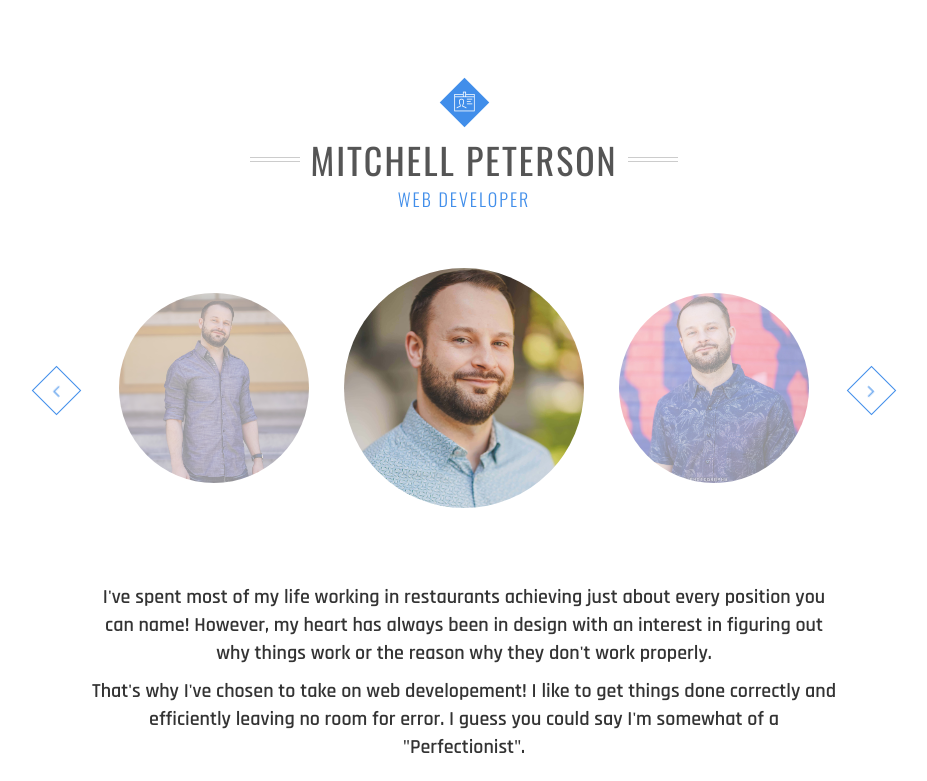
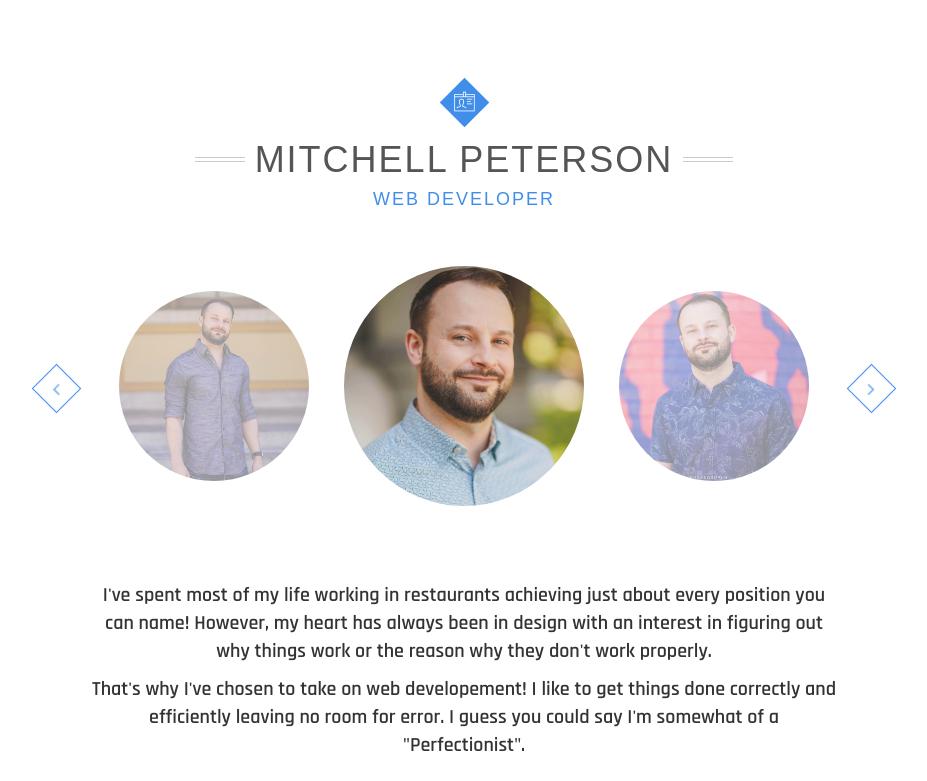
Before and after one commit to mitchellnevinpeterson/myPortfolio, a plain HTML site: page index.html in a window 1280 px wide. Shown: the part 801-1582 px from the top of the page, without its empty margins (176-1103 px from the left). Drawn offline with nearby package versions, Linux system fonts and the light colour scheme; some packages are replaced by stand-ins of ours; a script that the page names is missing; a web font is replaced by a local one.

Commit message:
added google fonts to the main css file to keep it local

```diff
--- a/assets/stylesheets/css/style.css
+++ b/assets/stylesheets/css/style.css
@@ -307,6 +307,118 @@ button {
 .pagination-wrap .pagination li a:hover {
   color: #ffffff;
 }
+
+/*==========================================*/
+/*        Google Fonts
+/*==========================================*/
+
+/* latin-ext */
+@font-face {
+  font-family: 'Lato';
+  font-style: normal;
+  font-weight: 300;
+  src: local('Lato Light'), local('Lato-Light'), url(https://fonts.gstatic.com/s/lato/v15/S6u9w4BMUTPHh7USSwaPGQ3q5d0N7w.woff2) format('woff2');
+  unicode-range: U+0100-024F, U+0259, U+1E00-1EFF, U+2020, U+20A0-20AB, U+20AD-20CF, U+2113, U+2C60-2C7F, U+A720-A7FF;
+}
+/* latin */
+@font-face {
+  font-family: 'Lato';
+  font-style: normal;
+  font-weight: 300;
+  src: local('Lato Light'), local('Lato-Light'), url(https://fonts.gstatic.com/s/lato/v15/S6u9w4BMUTPHh7USSwiPGQ3q5d0.woff2) format('woff2');
+  unicode-range: U+0000-00FF, U+0131, U+0152-0153, U+02BB-02BC, U+02C6, U+02DA, U+02DC, U+2000-206F, U+2074, U+20AC, U+2122, U+2191, U+2193, U+2212, U+2215, U+FEFF, U+FFFD;
+}
+/* latin-ext */
+@font-face {
+  font-family: 'Lato';
+  font-style: normal;
+  font-weight: 400;
+  src: local('Lato Regular'), local('Lato-Regular'), url(https://fonts.gstatic.com/s/lato/v15/S6uyw4BMUTPHjxAwXiWtFCfQ7A.woff2) format('woff2');
+  unicode-range: U+0100-024F, U+0259, U+1E00-1EFF, U+2020, U+20A0-20AB, U+20AD-20CF, U+2113, U+2C60-2C7F, U+A720-A7FF;
+}
+/* latin */
+@font-face {
+  font-family: 'Lato';
+  font-style: normal;
+  font-weight: 400;
+  src: local('Lato Regular'), local('Lato-Regular'), url(https://fonts.gstatic.com/s/lato/v15/S6uyw4BMUTPHjx4wXiWtFCc.woff2) format('woff2');
+  unicode-range: U+0000-00FF, U+0131, U+0152-0153, U+02BB-02BC, U+02C6, U+02DA, U+02DC, U+2000-206F, U+2074, U+20AC, U+2122, U+2191, U+2193, U+2212, U+2215, U+FEFF, U+FFFD;
+}
+/* latin-ext */
+@font-face {
+  font-family: 'Lato';
+  font-style: normal;
+  font-weight: 700;
+  src: local('Lato Bold'), local('Lato-Bold'), url(https://fonts.gstatic.com/s/lato/v15/S6u9w4BMUTPHh6UVSwaPGQ3q5d0N7w.woff2) format('woff2');
+  unicode-range: U+0100-024F, U+0259, U+1E00-1EFF, U+2020, U+20A0-20AB, U+20AD-20CF, U+2113, U+2C60-2C7F, U+A720-A7FF;
+}
+/* latin */
+@font-face {
+  font-family: 'Lato';
+  font-style: normal;
+  font-weight: 700;
+  src: local('Lato Bold'), local('Lato-Bold'), url(https://fonts.gstatic.com/s/lato/v15/S6u9w4BMUTPHh6UVSwiPGQ3q5d0.woff2) format('woff2');
+  unicode-range: U+0000-00FF, U+0131, U+0152-0153, U+02BB-02BC, U+02C6, U+02DA, U+02DC, U+2000-206F, U+2074, U+20AC, U+2122, U+2191, U+2193, U+2212, U+2215, U+FEFF, U+FFFD;
+}
+
+/* cyrillic-ext */
+@font-face {
+  font-family: 'Oswald';
+  font-style: normal;
+  font-weight: 200 700;
+  src: url(https://fonts.gstatic.com/s/oswald/v23/TK3iWkUHHAIjg752FD8Gl-1PK62t.woff2) format('woff2');
+  unicode-range: U+0460-052F, U+1C80-1C88, U+20B4, U+2DE0-2DFF, U+A640-A69F, U+FE2E-FE2F;
+}
+/* cyrillic */
+@font-face {
+  font-family: 'Oswald';
+  font-style: normal;
+  font-weight: 200 700;
+  src: url(https://fonts.gstatic.com/s/oswald/v23/TK3iWkUHHAIjg752HT8Gl-1PK62t.woff2) format('woff2');
+  unicode-range: U+0400-045F, U+0490-0491, U+04B0-04B1, U+2116;
+}
+/* vietnamese */
+@font-face {
+  font-family: 'Oswald';
+  font-style: normal;
+  font-weight: 200 700;
+  src: url(https://fonts.gstatic.com/s/oswald/v23/TK3iWkUHHAIjg752Fj8Gl-1PK62t.woff2) format('woff2');
+  unicode-range: U+0102-0103, U+0110-0111, U+1EA0-1EF9, U+20AB;
+}
+/* latin-ext */
+@font-face {
+  font-family: 'Oswald';
+  font-style: normal;
+  font-weight: 200 700;
+  src: url(https://fonts.gstatic.com/s/oswald/v23/TK3iWkUHHAIjg752Fz8Gl-1PK62t.woff2) format('woff2');
+  unicode-range: U+0100-024F, U+0259, U+1E00-1EFF, U+2020, U+20A0-20AB, U+20AD-20CF, U+2113, U+2C60-2C7F, U+A720-A7FF;
+}
+/* latin */
+@font-face {
+  font-family: 'Oswald';
+  font-style: normal;
+  font-weight: 200 700;
+  src: url(https://fonts.gstatic.com/s/oswald/v23/TK3iWkUHHAIjg752GT8Gl-1PKw.woff2) format('woff2');
+  unicode-range: U+0000-00FF, U+0131, U+0152-0153, U+02BB-02BC, U+02C6, U+02DA, U+02DC, U+2000-206F, U+2074, U+20AC, U+2122, U+2191, U+2193, U+2212, U+2215, U+FEFF, U+FFFD;
+}
+
+/* latin-ext */
+@font-face {
+  font-family: 'Courgette';
+  font-style: normal;
+  font-weight: 400;
+  src: local('Courgette Regular'), local('Courgette-Regular'), url(https://fonts.gstatic.com/s/courgette/v6/wEO_EBrAnc9BLjLQAUk1WPoK_kgXiYvO.woff2) format('woff2');
+  unicode-range: U+0100-024F, U+0259, U+1E00-1EFF, U+2020, U+20A0-20AB, U+20AD-20CF, U+2113, U+2C60-2C7F, U+A720-A7FF;
+}
+/* latin */
+@font-face {
+  font-family: 'Courgette';
+  font-style: normal;
+  font-weight: 400;
+  src: local('Courgette Regular'), local('Courgette-Regular'), url(https://fonts.gstatic.com/s/courgette/v6/wEO_EBrAnc9BLjLQAUk1VvoK_kgXiQ.woff2) format('woff2');
+  unicode-range: U+0000-00FF, U+0131, U+0152-0153, U+02BB-02BC, U+02C6, U+02DA, U+02DC, U+2000-206F, U+2074, U+20AC, U+2122, U+2191, U+2193, U+2212, U+2215, U+FEFF, U+FFFD;
+}
+
 /*==========================================*/
 /*       02 - Navbar Elements
 /*==========================================*/
--- a/index.html
+++ b/index.html
@@ -38,9 +38,9 @@
     <!-- <link href="assets/stylesheets/css/color-scheme.css" rel="stylesheet"> -->
 
     <!-- Font style live -->
-    <link href='http://fonts.googleapis.com/css?family=Lato:300,400,700' rel='stylesheet' type='text/css'>
+    <!-- <link href='http://fonts.googleapis.com/css?family=Lato:300,400,700' rel='stylesheet' type='text/css'>
     <link href='http://fonts.googleapis.com/css?family=Oswald:400,300,700' rel='stylesheet' type='text/css'>
-    <link href='http://fonts.googleapis.com/css?family=Courgette' rel='stylesheet' type='text/css'>
+    <link href='http://fonts.googleapis.com/css?family=Courgette' rel='stylesheet' type='text/css'> -->
 
     <!-- Style Switcher -->
     <link href="assets/stylesheets/css/switcher/switcher.css" rel="stylesheet">
```
